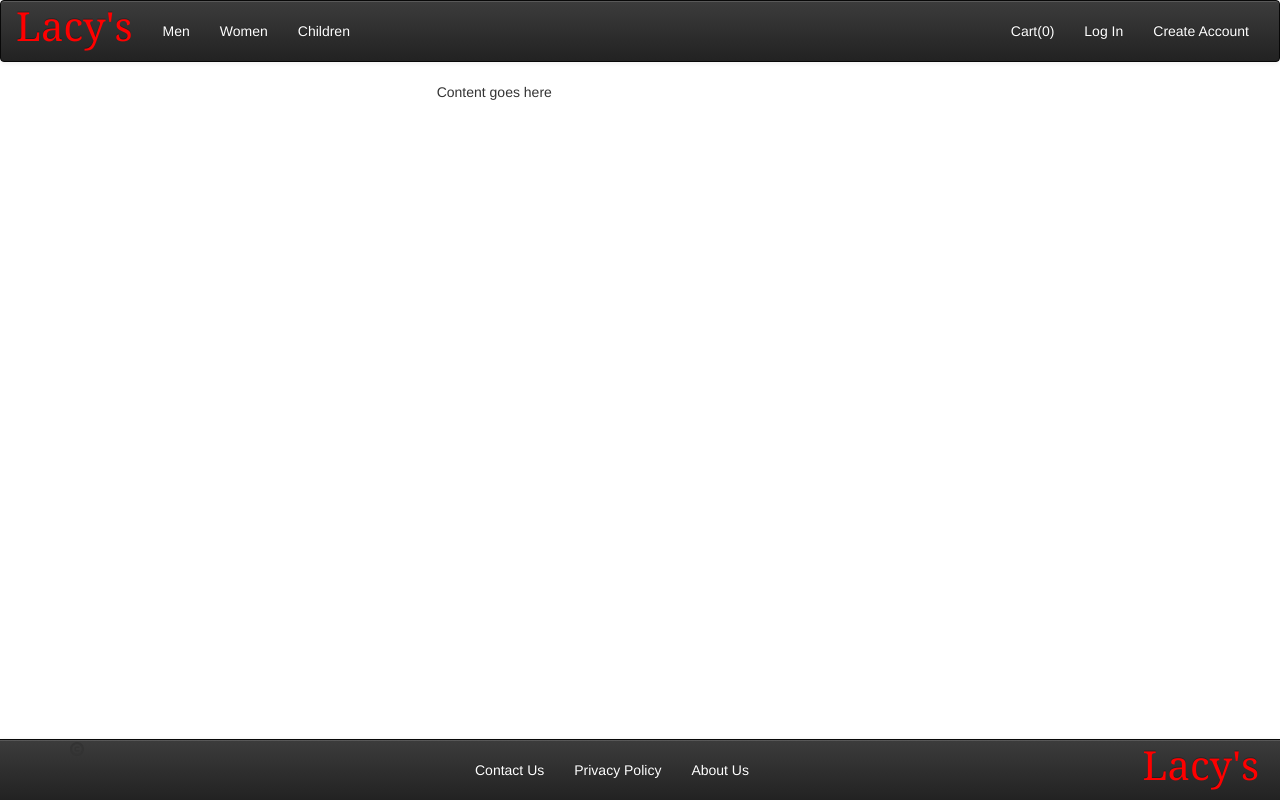
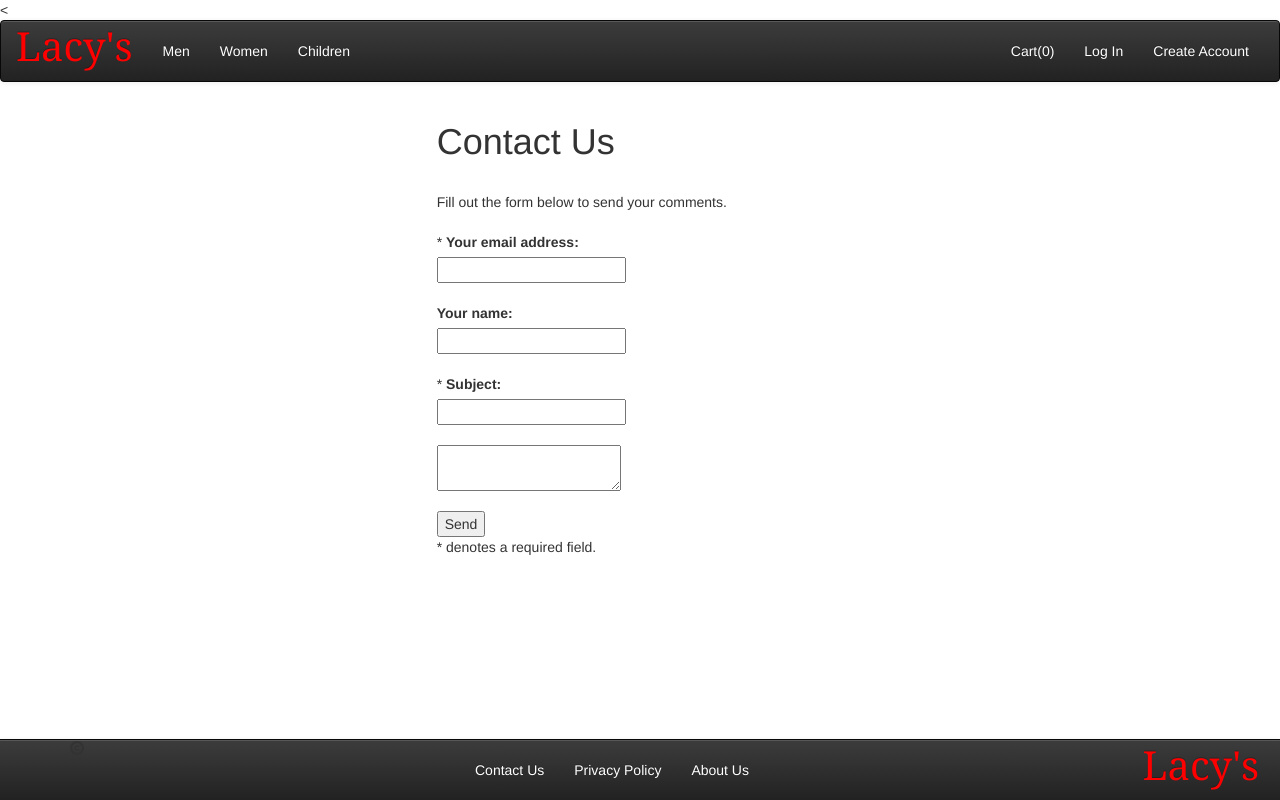
Before and after one commit to BrianTParker/TeamLacys, a PHP site: page /TeamLacys/contact.php in a window 1280 px wide. Run offline with PHP 8.4, Linux system fonts and the light colour scheme; some libraries are stand-ins or nearby versions.

Commit message:
Added code for Contact Us Page

```diff
--- a/contact.php
+++ b/contact.php
@@ -1,3 +1,86 @@
+<<!DOCTYPE html>
+<html>
+<head>
+	<title>Contact Us</title>
+	<script language="javascript" type="text/javascript"><!--
+function cfRadioSelected(r){
+for (i=0;i<r.length;i++) {
+if (r[i].checked)return true;
+}
+return false;
+}
+function cfErrorOn(k,d,m,s,f,b){
+var df=document.getElementById(d);
+df.innerHTML=m;
+df.style.display=b;
+if(s)k.select();
+if(f)k.focus();
+}
+function cfErrorOff(d){
+var f=document.getElementById(d);
+f.innerHTML='';
+f.style.display='none';
+}
+function cfCheckForm(form){
+var major = parseInt(navigator.appVersion);
+var agent = navigator.userAgent.toLowerCase();
+if (agent.indexOf('msie')!=-1){
+major = parseFloat(agent.split('msie')[1]);
+}
+if (agent.indexOf('mozilla')==0 && major<=4){
+// Internet Explorer 4 or Netscape 4 and earlier.
+return true;
+} else if (agent.indexOf('opera')!=-1){
+// Opera doesn't seem to do regular expressions properly.
+return true;
+}
+var ec=0;
+cfErrorOff('cf_error_referrer');
+cfErrorOff('cf_error_regarding');
+if (!form.message.value.match(new RegExp('.+', 'g'))){
+cfErrorOn(form.message,'cf_error_message','You must enter a message.',true,true,'inline');
+ec++;
+} else {
+cfErrorOff('cf_error_message');
+}
+if (!form.subject.value.match(new RegExp('^(?:(?:[^\\n\\r])+)$', 'g'))){
+cfErrorOn(form.subject,'cf_error_subject','You must enter a subject.',true,true,'inline');
+ec++;
+} else {
+cfErrorOff('cf_error_subject');
+}
+if (!form.name.value.match(new RegExp('^(?:(?:[^\\n\\r])*)$', 'g'))){
+cfErrorOn(form.name,'cf_error_name','You must enter your name.',true,true,'inline');
+ec++;
+} else {
+cfErrorOff('cf_error_name');
+}
+if (!form.confirm.value.match(new RegExp('^$', 'g'))){
+cfErrorOn(form.confirm,'cf_error_confirm','This field should be left blank.',false,true,'inline');
+ec++;
+} else {
+cfErrorOff('cf_error_confirm');
+}
+if (!form.email.value.match(new RegExp('^(?:(?:(?:(?:[\\!\\#-\\\\\\\'\\*\\+\\-\\/-9\\=\\?A-Z\\^-\\~]+)|(?:[\\"](?:[^\\"]|(?:[\\][\\"]))*[\\"]))(?:[\\.](?:(?:[\\!\\#-\\\\\\\'\\*\\+\\-\\/-9\\=\\?A-Z\\^-\\~]+)|(?:[\\"](?:[^\\"]|(?:[\\][\\"]))*[\\"])))*)[\\@](?:(?:[0-9a-zA-Z](?:(?:[0-9a-zA-Z-])*[0-9a-zA-Z])?)(?:[\\.](?:[0-9a-zA-Z](?:(?:[0-9a-zA-Z-])*[0-9a-zA-Z])?))+))$', 'g'))){
+cfErrorOn(form.email,'cf_error_email','The email address you entered does not appear to be valid.',true,true,'inline');
+ec++;
+} else {
+cfErrorOff('cf_error_email');
+}
+cfErrorOff('cf_error_to');
+
+if(ec>0){
+cfErrorOn('','cf_global_error',(ec==1?'Please correct the error to continue.':'Please correct all errors to continue.'),false,false,'block');
+scroll(0,0);return false;
+} else {
+cfErrorOff('cf_global_error');
+return true;
+}
+}
+//--></script>
+</head>
+<body>
+
 <?php
 include "header.php";
 ?>
@@ -5,14 +88,26 @@ include "header.php";
 <div class="row">
 
     <div class="col-sm-4 col-sm-offset-4">
-        Content goes here
+
+	<body class="contactform cf_body" id="cf_body">
+	<h1 class="contactform cf_header" id="cf_titleheader">Contact Us</h1><br />
+	<div class="contactform cf_instructions" id="cf_instructions">Fill out the form below to send your comments.</div><div id="cf_global_error" style="display:none;" class="contactform cf_error"></div><form class="contactform" id="cf_form" action="/contact.pl" method=POST onSubmit="return cfCheckForm(this);"><br />
+	<span id="cf_error_to" style="display:none;" class="contactform cf_error cf_fielderror"></span> <input type="hidden" name="to" value="Web Admin">
+	<div class="contactform cf_field"><span class="contactform cf_required">*</span> <label class="contactform cf_fieldlabel" for="email">Your email address:</label> <span id="cf_error_email" style="display:none;" class="contactform cf_error cf_fielderror"></span><div class="contactform cf_userentry"><input id="email" class="contactform cf_textentry" type="text" name="email" value=""></div></div><br />
+	<div class="contactform cf_field"><label class="contactform cf_fieldlabel" for="name">Your name:</label> <span id="cf_error_name" style="display:none;" class="contactform cf_error cf_fielderror"></span><div class="contactform cf_userentry"><input id="name" class="contactform cf_textentry" type="text" name="name" value=""></div></div><br />
+	<div class="contactform cf_field"><span class="contactform cf_required">*</span> <label class="contactform cf_fieldlabel" for="subject">Subject:</label> <span id="cf_error_subject" style="display:none;" class="contactform cf_error cf_fielderror"></span><div class="contactform cf_userentry"><input id="subject" class="contactform cf_textentry" type="text" name="subject" value=""></div></div><br />
+	<div class="contactform cf_field"><span id="cf_error_message" style="display:none;" class="contactform cf_error cf_fielderror"></span><div class="contactform cf_userentry"><textarea id="message" class="contactform cf_textentry" wrap="virtual" name="message"></textarea></div></div><br />
+	<span id="cf_error_regarding" style="display:none;" class="contactform cf_error cf_fielderror"></span> <input type="hidden" name="regarding" value="">
+	<span id="cf_error_referrer" style="display:none;" class="contactform cf_error cf_fielderror"></span> <input type="hidden" name="referrer" value="-">
+	<input class="contactform" id="cf_submit" type="submit" name="do" value="Send">
+	<p class="contactform" id="cf_requiredexplain"><span class="contactform cf_required">*</span> denotes a required field.</p>
+</form>
     </div>
 
 </div>
 
-
-
-
 <?php
 include "footer.php";
 ?>
+</body>
+</html>
```
Also changed, not shown: 1 other file.
